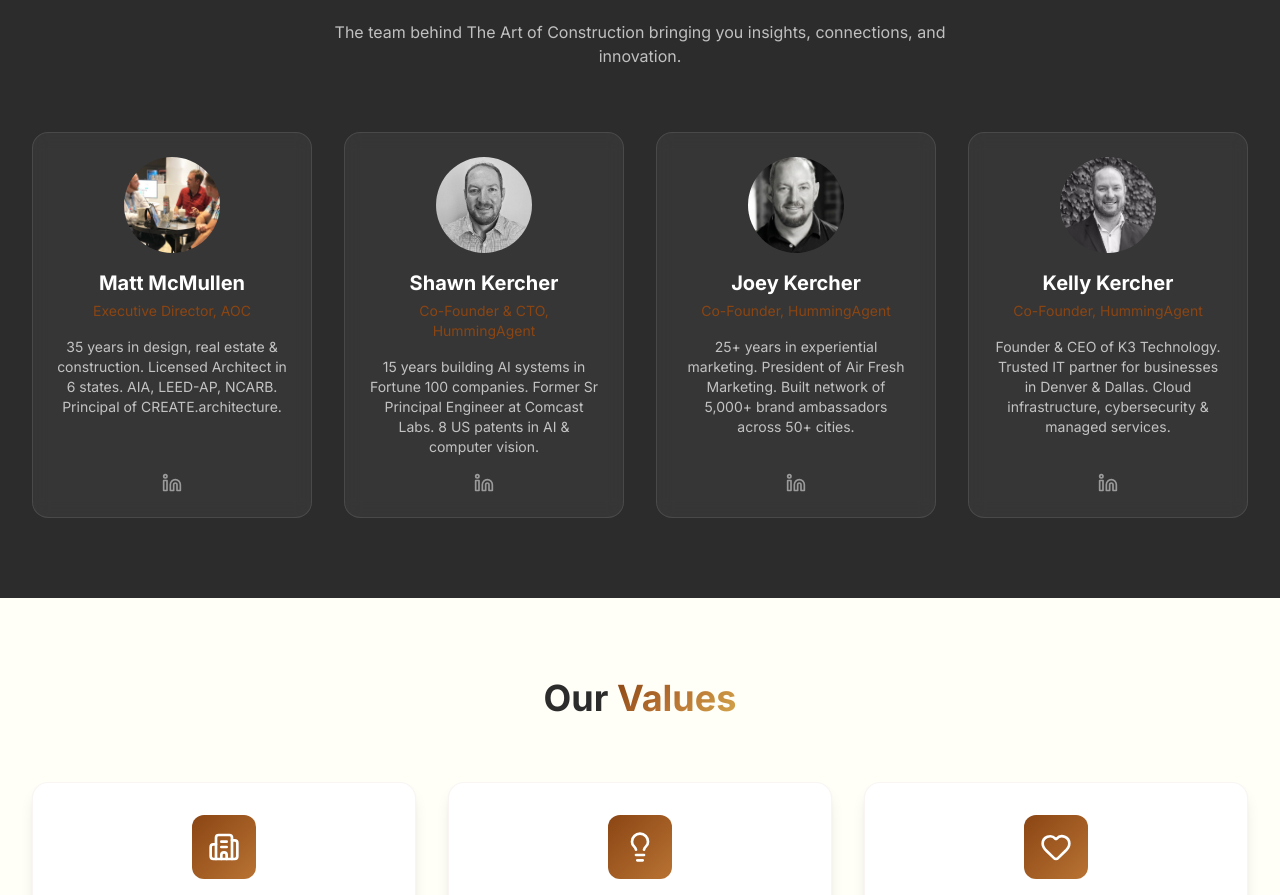
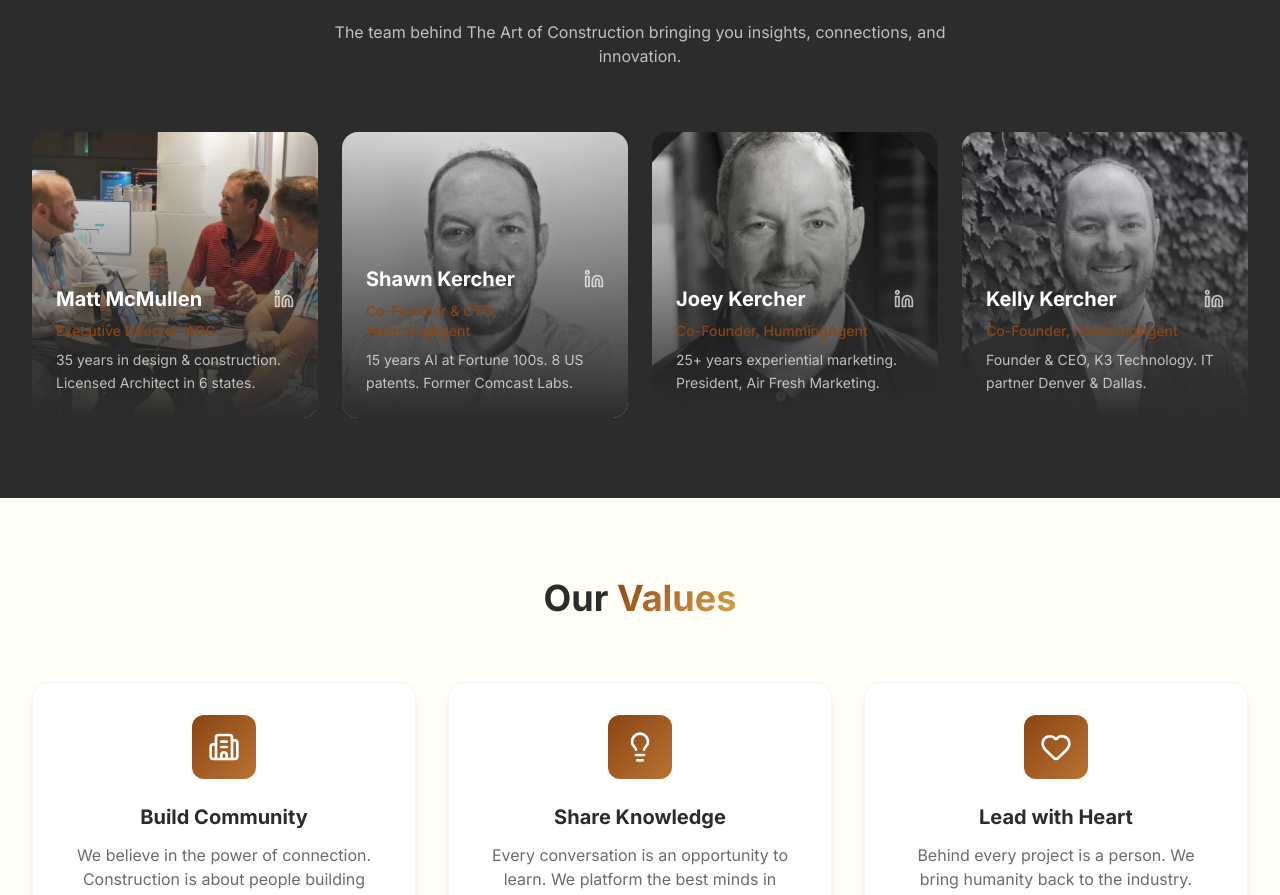
Before and after one commit to HummingAgent/aoc-website, a Next.js app: page /about in a window 1280 px wide. Shown: the part 3465-4360 px from the top of the page. Built offline with nearby package versions, Linux system fonts and the light colour scheme; a web font is replaced by a local one.

Commit message:
feat: Redesign leader cards with full image style
- Large square photos with gradient overlay
- Text overlaid at bottom of image
- Hover zoom effect
- LinkedIn icon inline with name
- Cleaner, more modern look

```diff
--- a/src/app/about/page.tsx
+++ b/src/app/about/page.tsx
@@ -411,33 +411,36 @@
             </p>
           </motion.div>
 
-          <div className="grid md:grid-cols-2 lg:grid-cols-4 gap-8">
+          <div className="grid md:grid-cols-2 lg:grid-cols-4 gap-6">
             {/* Matt McMullen */}
             <motion.div
               initial={{ opacity: 0, y: 20 }}
               whileInView={{ opacity: 1, y: 0 }}
               transition={{ duration: 0.6, delay: 0.1 }}
               viewport={{ once: true }}
-              className="bg-white/5 rounded-2xl p-6 backdrop-blur-sm border border-white/10 flex flex-col"
+              className="group relative"
             >
-              <div className="w-24 h-24 mx-auto mb-4 rounded-full overflow-hidden">
+              <div className="relative overflow-hidden rounded-2xl">
                 <Image
                   src="/images/leaders/matt-mcmullen.jpg"
                   alt="Matt McMullen"
-                  width={96}
-                  height={96}
-                  className="w-full h-full object-cover"
+                  width={400}
+                  height={400}
+                  className="w-full aspect-square object-cover transition-transform duration-500 group-hover:scale-105"
                 />
-              </div>
-              <h3 className="text-xl font-bold text-white text-center mb-1">Matt McMullen</h3>
-              <p className="text-rust text-sm text-center mb-4">Executive Director, AOC</p>
-              <p className="text-white/70 text-sm text-center flex-grow">
-                35 years in design, real estate & construction. Licensed Architect in 6 states. AIA, LEED-AP, NCARB. Principal of CREATE.architecture.
-              </p>
-              <div className="flex justify-center mt-auto pt-4">
-                <a href="https://www.linkedin.com/in/matt-mcmullen-20314116/" target="_blank" rel="noopener noreferrer" className="text-white/50 hover:text-rust transition-colors">
+                <div className="absolute inset-0 bg-gradient-to-t from-charcoal via-charcoal/50 to-transparent" />
+                <div className="absolute bottom-0 left-0 right-0 p-6">
+                  <div className="flex items-center justify-between mb-2">
+                    <h3 className="text-xl font-bold text-white">Matt McMullen</h3>
+                    <a href="https://www.linkedin.com/in/matt-mcmullen-20314116/" target="_blank" rel="noopener noreferrer" className="text-white/70 hover:text-rust transition-colors">
                       <Linkedin className="w-5 h-5" />
                     </a>
+                  </div>
+                  <p className="text-rust text-sm font-medium mb-2">Executive Director, AOC</p>
+                  <p className="text-white/70 text-sm leading-relaxed">
+                    35 years in design & construction. Licensed Architect in 6 states.
+                  </p>
+                </div>
               </div>
             </motion.div>
 
@@ -447,26 +450,29 @@
               whileInView={{ opacity: 1, y: 0 }}
               transition={{ duration: 0.6, delay: 0.2 }}
               viewport={{ once: true }}
-              className="bg-white/5 rounded-2xl p-6 backdrop-blur-sm border border-white/10 flex flex-col"
+              className="group relative"
             >
-              <div className="w-24 h-24 mx-auto mb-4 rounded-full overflow-hidden">
+              <div className="relative overflow-hidden rounded-2xl">
                 <Image
                   src="/images/leaders/shawn-kercher.jpg"
                   alt="Shawn Kercher"
-                  width={96}
-                  height={96}
-                  className="w-full h-full object-cover"
+                  width={400}
+                  height={400}
+                  className="w-full aspect-square object-cover transition-transform duration-500 group-hover:scale-105"
                 />
-              </div>
-              <h3 className="text-xl font-bold text-white text-center mb-1">Shawn Kercher</h3>
-              <p className="text-rust text-sm text-center mb-4">Co-Founder & CTO, HummingAgent</p>
-              <p className="text-white/70 text-sm text-center flex-grow">
-                15 years building AI systems in Fortune 100 companies. Former Sr Principal Engineer at Comcast Labs. 8 US patents in AI & computer vision.
-              </p>
-              <div className="flex justify-center mt-auto pt-4">
-                <a href="https://www.linkedin.com/in/shawnkercher/" target="_blank" rel="noopener noreferrer" className="text-white/50 hover:text-rust transition-colors">
+                <div className="absolute inset-0 bg-gradient-to-t from-charcoal via-charcoal/50 to-transparent" />
+                <div className="absolute bottom-0 left-0 right-0 p-6">
+                  <div className="flex items-center justify-between mb-2">
+                    <h3 className="text-xl font-bold text-white">Shawn Kercher</h3>
+                    <a href="https://www.linkedin.com/in/shawnkercher/" target="_blank" rel="noopener noreferrer" className="text-white/70 hover:text-rust transition-colors">
                       <Linkedin className="w-5 h-5" />
                     </a>
+                  </div>
+                  <p className="text-rust text-sm font-medium mb-2">Co-Founder & CTO, HummingAgent</p>
+                  <p className="text-white/70 text-sm leading-relaxed">
+                    15 years AI at Fortune 100s. 8 US patents. Former Comcast Labs.
+                  </p>
+                </div>
               </div>
             </motion.div>
 
@@ -476,26 +482,29 @@
               whileInView={{ opacity: 1, y: 0 }}
               transition={{ duration: 0.6, delay: 0.3 }}
               viewport={{ once: true }}
-              className="bg-white/5 rounded-2xl p-6 backdrop-blur-sm border border-white/10 flex flex-col"
+              className="group relative"
             >
-              <div className="w-24 h-24 mx-auto mb-4 rounded-full overflow-hidden">
+              <div className="relative overflow-hidden rounded-2xl">
                 <Image
                   src="/images/leaders/joey-kercher.jpg"
                   alt="Joey Kercher"
-                  width={96}
-                  height={96}
-                  className="w-full h-full object-cover"
+                  width={400}
+                  height={400}
+                  className="w-full aspect-square object-cover transition-transform duration-500 group-hover:scale-105"
                 />
-              </div>
-              <h3 className="text-xl font-bold text-white text-center mb-1">Joey Kercher</h3>
-              <p className="text-rust text-sm text-center mb-4">Co-Founder, HummingAgent</p>
-              <p className="text-white/70 text-sm text-center flex-grow">
-                25+ years in experiential marketing. President of Air Fresh Marketing. Built network of 5,000+ brand ambassadors across 50+ cities.
-              </p>
-              <div className="flex justify-center mt-auto pt-4">
-                <a href="https://www.linkedin.com/in/joeykercher/" target="_blank" rel="noopener noreferrer" className="text-white/50 hover:text-rust transition-colors">
+                <div className="absolute inset-0 bg-gradient-to-t from-charcoal via-charcoal/50 to-transparent" />
+                <div className="absolute bottom-0 left-0 right-0 p-6">
+                  <div className="flex items-center justify-between mb-2">
+                    <h3 className="text-xl font-bold text-white">Joey Kercher</h3>
+                    <a href="https://www.linkedin.com/in/joeykercher/" target="_blank" rel="noopener noreferrer" className="text-white/70 hover:text-rust transition-colors">
                       <Linkedin className="w-5 h-5" />
                     </a>
+                  </div>
+                  <p className="text-rust text-sm font-medium mb-2">Co-Founder, HummingAgent</p>
+                  <p className="text-white/70 text-sm leading-relaxed">
+                    25+ years experiential marketing. President, Air Fresh Marketing.
+                  </p>
+                </div>
               </div>
             </motion.div>
 
@@ -505,26 +514,29 @@
               whileInView={{ opacity: 1, y: 0 }}
               transition={{ duration: 0.6, delay: 0.4 }}
               viewport={{ once: true }}
-              className="bg-white/5 rounded-2xl p-6 backdrop-blur-sm border border-white/10 flex flex-col"
+              className="group relative"
             >
-              <div className="w-24 h-24 mx-auto mb-4 rounded-full overflow-hidden">
+              <div className="relative overflow-hidden rounded-2xl">
                 <Image
                   src="/images/leaders/kelly-kercher.jpg"
                   alt="Kelly Kercher"
-                  width={96}
-                  height={96}
-                  className="w-full h-full object-cover"
+                  width={400}
+                  height={400}
+                  className="w-full aspect-square object-cover transition-transform duration-500 group-hover:scale-105"
                 />
-              </div>
-              <h3 className="text-xl font-bold text-white text-center mb-1">Kelly Kercher</h3>
-              <p className="text-rust text-sm text-center mb-4">Co-Founder, HummingAgent</p>
-              <p className="text-white/70 text-sm text-center flex-grow">
-                Founder & CEO of K3 Technology. Trusted IT partner for businesses in Denver & Dallas. Cloud infrastructure, cybersecurity & managed services.
-              </p>
-              <div className="flex justify-center mt-auto pt-4">
-                <a href="https://www.linkedin.com/in/kellykercher/" target="_blank" rel="noopener noreferrer" className="text-white/50 hover:text-rust transition-colors">
+                <div className="absolute inset-0 bg-gradient-to-t from-charcoal via-charcoal/50 to-transparent" />
+                <div className="absolute bottom-0 left-0 right-0 p-6">
+                  <div className="flex items-center justify-between mb-2">
+                    <h3 className="text-xl font-bold text-white">Kelly Kercher</h3>
+                    <a href="https://www.linkedin.com/in/kellykercher/" target="_blank" rel="noopener noreferrer" className="text-white/70 hover:text-rust transition-colors">
                       <Linkedin className="w-5 h-5" />
                     </a>
+                  </div>
+                  <p className="text-rust text-sm font-medium mb-2">Co-Founder, HummingAgent</p>
+                  <p className="text-white/70 text-sm leading-relaxed">
+                    Founder & CEO, K3 Technology. IT partner Denver & Dallas.
+                  </p>
+                </div>
               </div>
             </motion.div>
           </div>
```
Lines whose indentation alone changed are shown as unchanged.
